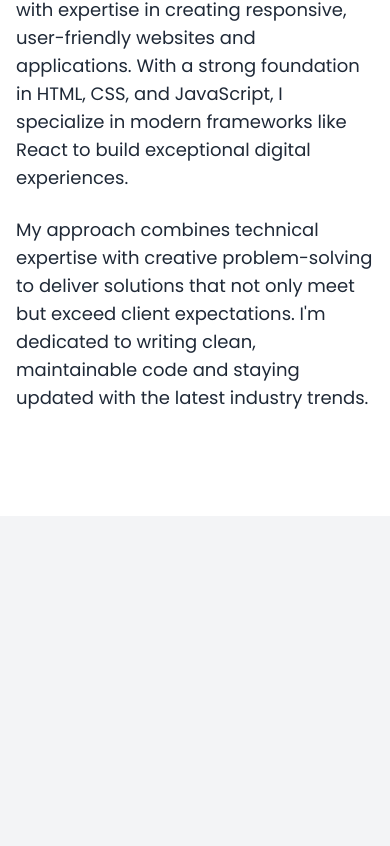
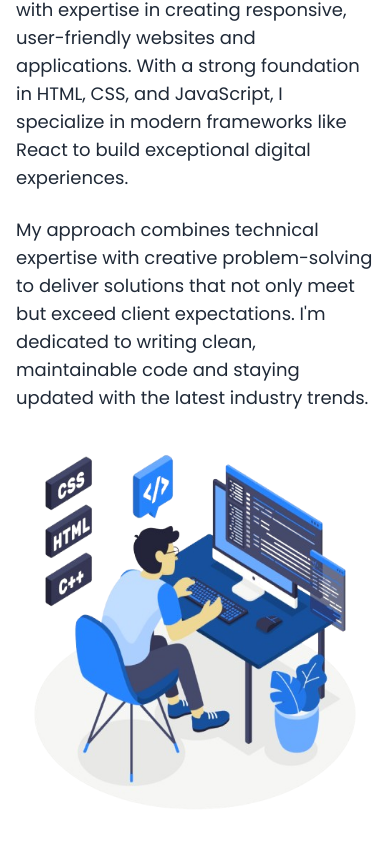
Before and after one commit to abdoBadawy74/new_portfolio, a Next.js app: page / in a window 390 px wide. Shown: the part 1024-1870 px from the top of the page. Before the commit the page ends 1540 px from the top, so only its background shows below. Built offline with nearby package versions, Linux system fonts and the light colour scheme.

Commit message:
Replace icon with image in Summary component and adjust layout for better responsiveness

```diff
--- a/components/Summary/Summary.jsx
+++ b/components/Summary/Summary.jsx
@@ -1,6 +1,7 @@
 "use client";
+import Image from 'next/image';
 import React, { useEffect } from 'react'
-import { HiCodeBracket } from "react-icons/hi2";
+import about from "../../assets/about.png";
 
 export default function Summary() {
     useEffect(() => {
@@ -35,7 +36,7 @@ export default function Summary() {
         <section id="summary" className="section-padding bg-white">
             <div className="container mx-auto px-4">
                 <h2 className="text-3xl font-bold mb-8 text-center fade-in">About Me</h2>
-                <div className="max-w-4xl mx-auto flex justify-center items-center ">
+                <div className="max-w-5xl mx-auto flex justify-between items-center flex-col md:flex-row">
                     <div>
                         <p className="text-lg mb-6 fade-in">
                             I am a passionate Front End Developer with expertise in creating responsive,
@@ -49,9 +50,9 @@ export default function Summary() {
                             clean, maintainable code and staying updated with the latest industry trends.
                         </p>
                     </div>
-                    <div className="justify-center items-center border rounded-full h-52 w-52 bg-primary ml-8 hidden md:flex fade-in">
-                        <HiCodeBracket className="text-9xl text-white w-52" />
-                    </div>
+
+                    <Image src={about} alt="About Me" className="w-96 h-96 rounded-lg slide-in-right" />
+
                 </div>
             </div>
         </section>
```
Also changed, not shown: assets/about.png (added).
